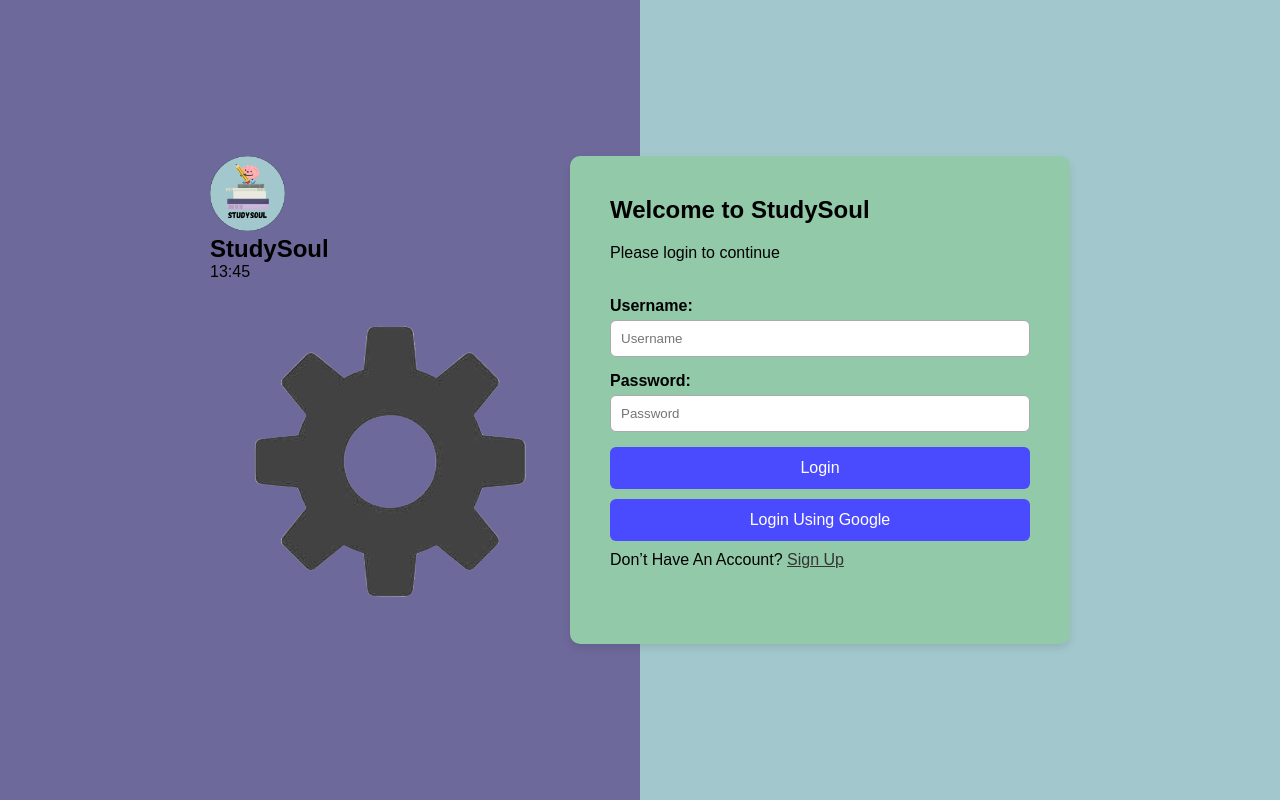
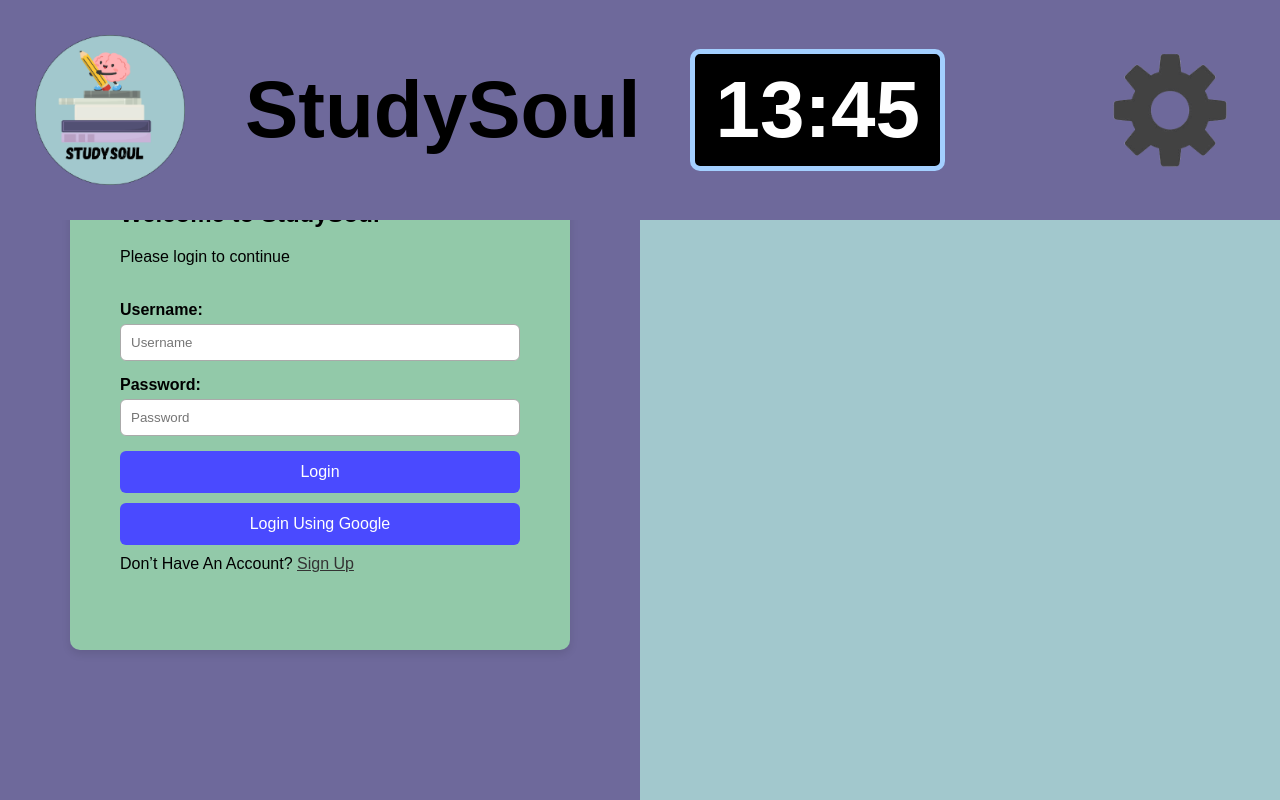
Before and after one commit to Zeesh-084/Assessment-Task-3-Software-Project, a Flask app: page / in a window 1280 px wide. Run offline with Flask 3, Linux system fonts and the light colour scheme.

Commit message:
layout html wors and looks good

```diff
--- a/Static/css/style.css
+++ b/Static/css/style.css
@@ -1,5 +1,7 @@
 @import url("https://fonts.googleapis.com/css?family=Nunito:400,700&display=swap");
 
+
+/* Global Styles */
 *   {
     margin: 0;
     padding: 0;
@@ -15,7 +17,8 @@ body {
     height: 100vh;
 }
 
-body::after {
+/* Half of page for login page */
+.left-side {
   content: "";
   position: fixed;
   top: 0;
@@ -26,13 +29,71 @@ body::after {
   z-index: -1;
 }
 
+/* layout.html */
+.top-bar {
+    display: flex;
+    align-items: center;
+    position: fixed;
+    top: 0;
+    left: 0;
+    width: 100%;
+    z-index: 1000;
+    justify-content: space-between;
+    background-color: #6e699b;
+    margin-bottom: 20px;
+    padding: 35px;
+}
 
+.left-section {
+    display: flex;
+    align-items: center;
+    gap: 60px;
+}
+
+.logo {
+    width: 150px;
+}
+
+.brand-title {
+    font-size: 80px;
+    font-weight: bold;
+    color: black;
+}
+
+.right-section {
+    display: flex;
+    align-items: center;
+    gap: 150px;
+}
+
+.time {
+    background-color: #000000;
+    color: #ffffff;
+    padding: 10px 20px;
+    border-radius: 10px;
+    font-size: 80px;
+    font-weight: bold;
+    border: 5px solid #a3cfff;
+}
+
+.gear-icon {
+    width: 150px;
+    cursor: pointer;
+    transition: transform 0.2s ease;
+}
+
+/* login.html */
 .login-container {
     background-color: #92c9a9;
-    padding: 40px;
+    padding: 50px;
     border-radius: 10px;
     box-shadow: 0 4px 8px rgba(0, 0, 0, 0.1);
     width: 500px;
+    height: 500px;
+    position: absolute;
+    top: 50%;
+    left: 50%;
+    transform: translate(-50%, -50%);
 }
 
 .login-container h2 {
@@ -99,15 +160,3 @@ button[type="button"] {
 .login-container a {
     color: #333;
 }
-
-.left-section img {
-    width: 75px;
-    height: 75px;
-    margin-right: 10px;
-}
-
-.left-section h1 {
-    font-size: 24px;
-    color: #000000;
-    text-align: left;
-}
--- a/templates/layout.html
+++ b/templates/layout.html
@@ -8,13 +8,13 @@
 <body>
     <header class="top-bar">
         <div class="left-section">
-            <img src="../static/icons/StudySoul Logo 128x128.png" alt="StudySoul Logo">
-            <h1>StudySoul</h1>
+            <img src="../static/icons/StudySoul Logo 192x192.png" alt="StudySoul Logo" class="logo">
+            <h1 class="brand-title">StudySoul</h1>
         </div>
 
         <div class="right-section">
             <div id="clock" class="time">00:00 AM</div>
-            <img src="../static/images/Settings Button.png" alt="Settings">
+            <img src="../static/images/Settings Button.png" alt="Settings" class="gear-icon">
         </div>
 
     </header>
--- a/templates/login.html
+++ b/templates/login.html
@@ -1,6 +1,7 @@
 {% extends "layout.html" %}
 {% block content %}
 
+    <header class="left-side">
         <div class="login-container">
             <h2>Welcome to StudySoul</h2>
             <p>Please login to continue</p>
@@ -21,6 +22,8 @@
             </form>
 
             <p>Don’t Have An Account? <a href="signup.html">Sign Up</a></p>
+        </div>
+    </header>
 
 
 {% endblock %}
```
Lines whose indentation alone changed are shown as unchanged.
